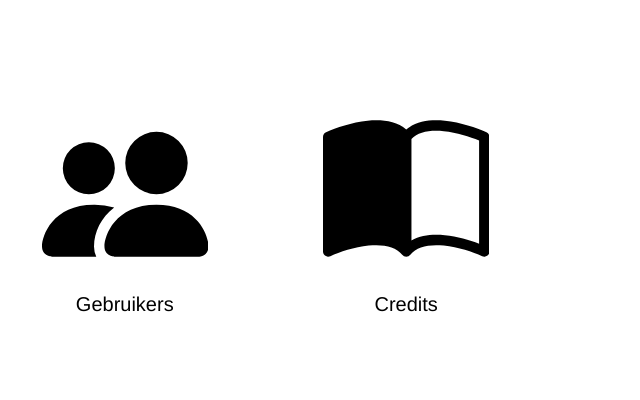
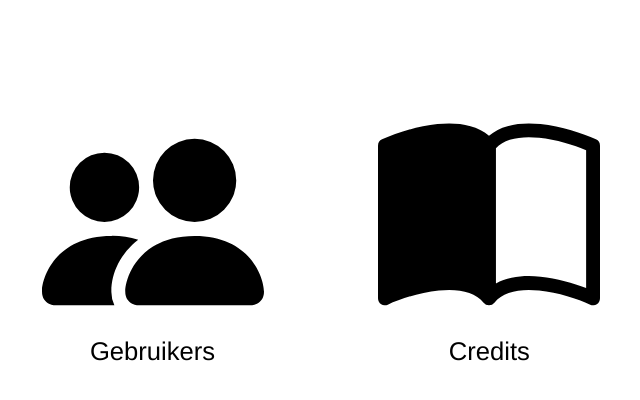
Before and after one commit to danilo719/The-better.great-site.net, a PHP site: page / in a window 1280 px wide. Shown: the part 62-462 px from the top of the page, without its empty margins (99-739 px from the left). Run offline with PHP 8.4, Linux system fonts and the light colour scheme; the visitor is signed in with stand-in values (Sample User, id 1); data comes from the database, SQL or seed files in the repository.

Commit message:
homepage responsief gemaakt

```diff
--- a/css/bootstap.css
+++ b/css/bootstap.css
@@ -15,7 +15,7 @@ a {
 .card {
     position: relative;
     display: -ms-flexbox;
-    display: inline-table;
+    display: inline-block;
     -ms-flex-direction: column;
     flex-direction: column;
     min-width: 0;
@@ -26,4 +26,14 @@ a {
     border-radius: 0.25rem;
     margin-left: 5%;
     margin-right: 5%;
+    width: 20%;
+    margin-top: 10%;
+    border-width: 0px;
 }
+
+.card-body {
+    -ms-flex: 1 1 auto;
+    flex: 1 1 auto;
+    padding: 0;
+    font-size:2vw;
+}
--- a/pages/home.php
+++ b/pages/home.php
@@ -10,11 +10,11 @@ foreach($menuitemsIDs as $selectedmenuitemID){
   ?>
 
 
-  <div class="card" style="width: 15%; margin-top: 10%; border-width: 0px;">
+  <div class="card" ">
     <a href="index.php?path=<?= $selectedmenuitems["path"] ?>&page=<?= $selectedmenuitems["homepage"] ?>">
-      <?= $selectedmenuitems["icon"] ?>
+    <?= $selectedmenuitems["icon"] ?>
       <div class="card-body">
-      <p class="card-text" style="text-align: center; font-size: 20px"><?= $selectedmenuitems["name"] ?></p>
+      <p class="card-text" style="text-align: center;"><?= $selectedmenuitems["name"] ?></p>
       </div>
     </a>
   </div>
```
